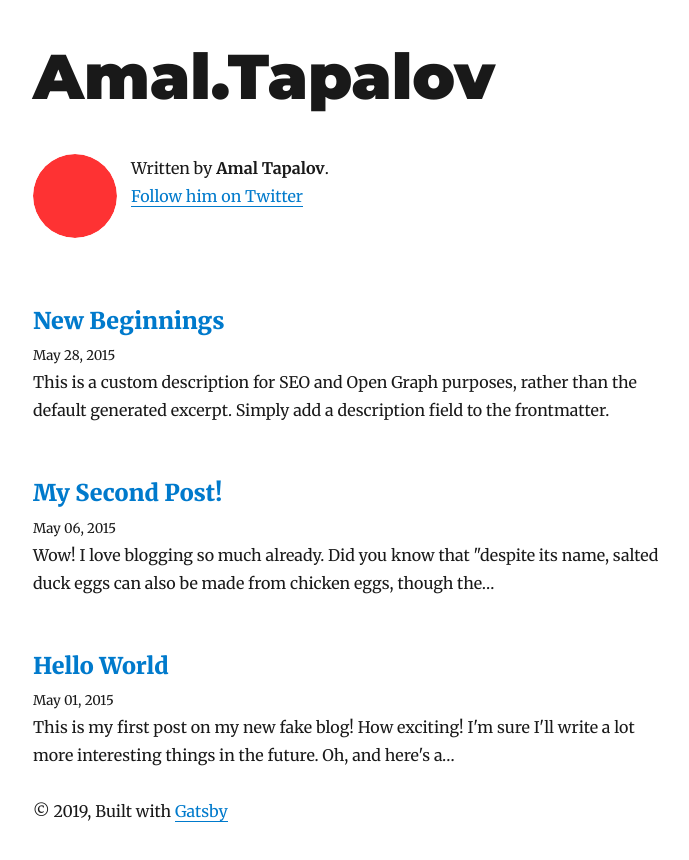
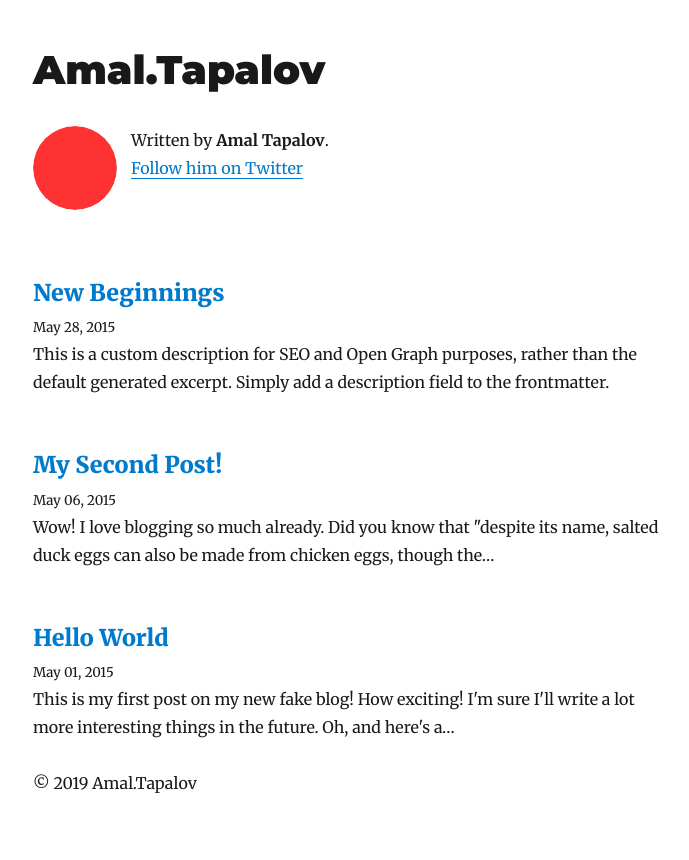
Before and after one commit to amaltapalov/amal.tapalov, a Gatsby site: page / in a window 1280 px wide. Shown: the whole page, without its empty margins (292-981 px from the left). After the commit the page ends 839 px from the top, so only its background shows below. Built offline with nearby package versions, Linux system fonts and the light colour scheme; Gatsby itself is replaced by a stand-in of ours; some packages are replaced by stand-ins of ours.

Commit message:
decrease spacing for Title

```diff
--- a/src/components/layout.js
+++ b/src/components/layout.js
@@ -13,8 +13,8 @@
       header = (
         <h1
           style={{
-            ...scale(1.5),
-            marginBottom: rhythm(1.5),
+            ...scale(1),
+            marginBottom: rhythm(1),
             marginTop: 0,
           }}
         >
@@ -62,11 +62,7 @@
       >
         <header>{header}</header>
         <main>{children}</main>
-        <footer>
-          © {new Date().getFullYear()}, Built with
-          {` `}
-          <a href="https://www.gatsbyjs.org">Gatsby</a>
-        </footer>
+        <footer>© {new Date().getFullYear()} Amal.Tapalov</footer>
       </div>
     )
   }
```
